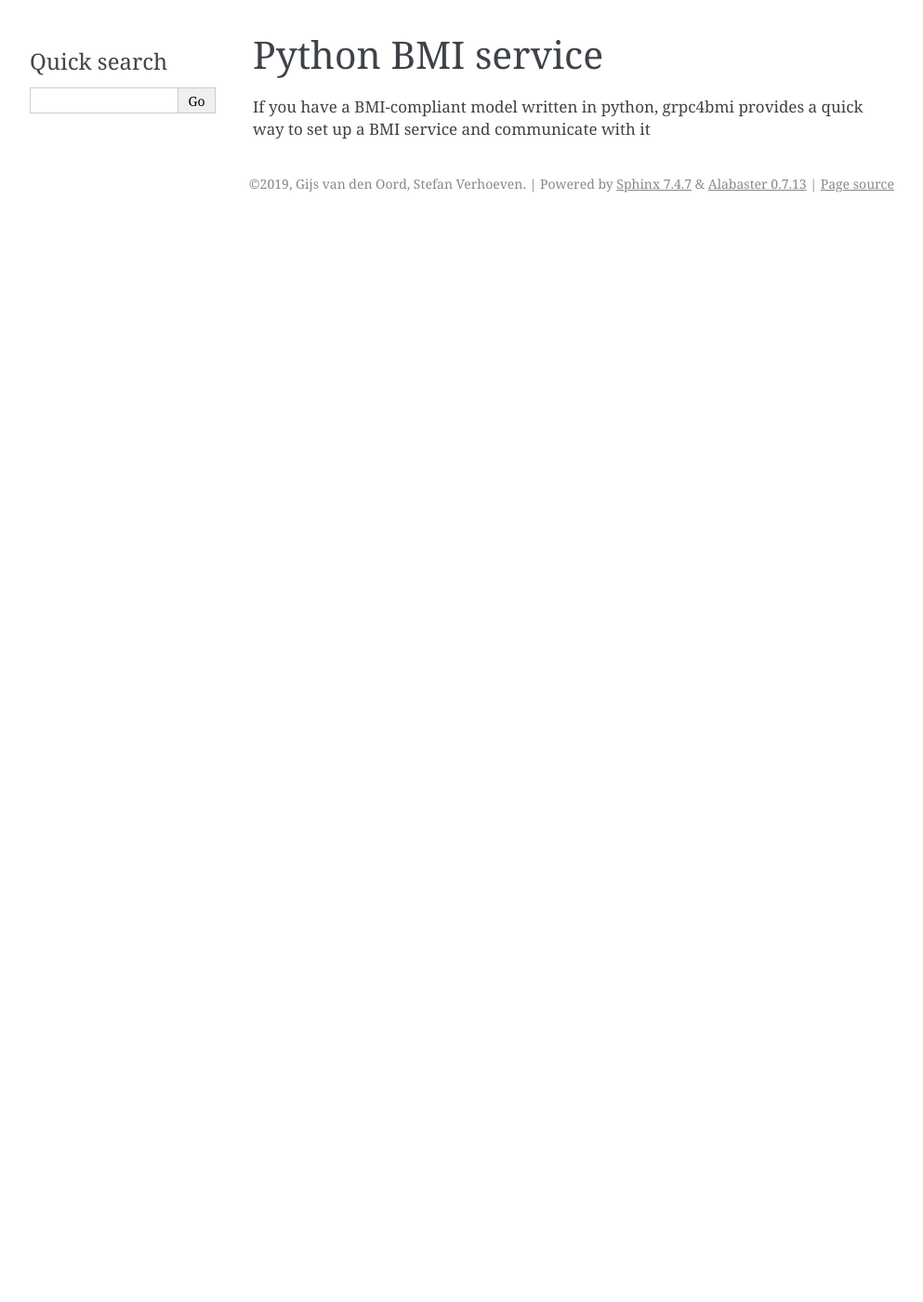
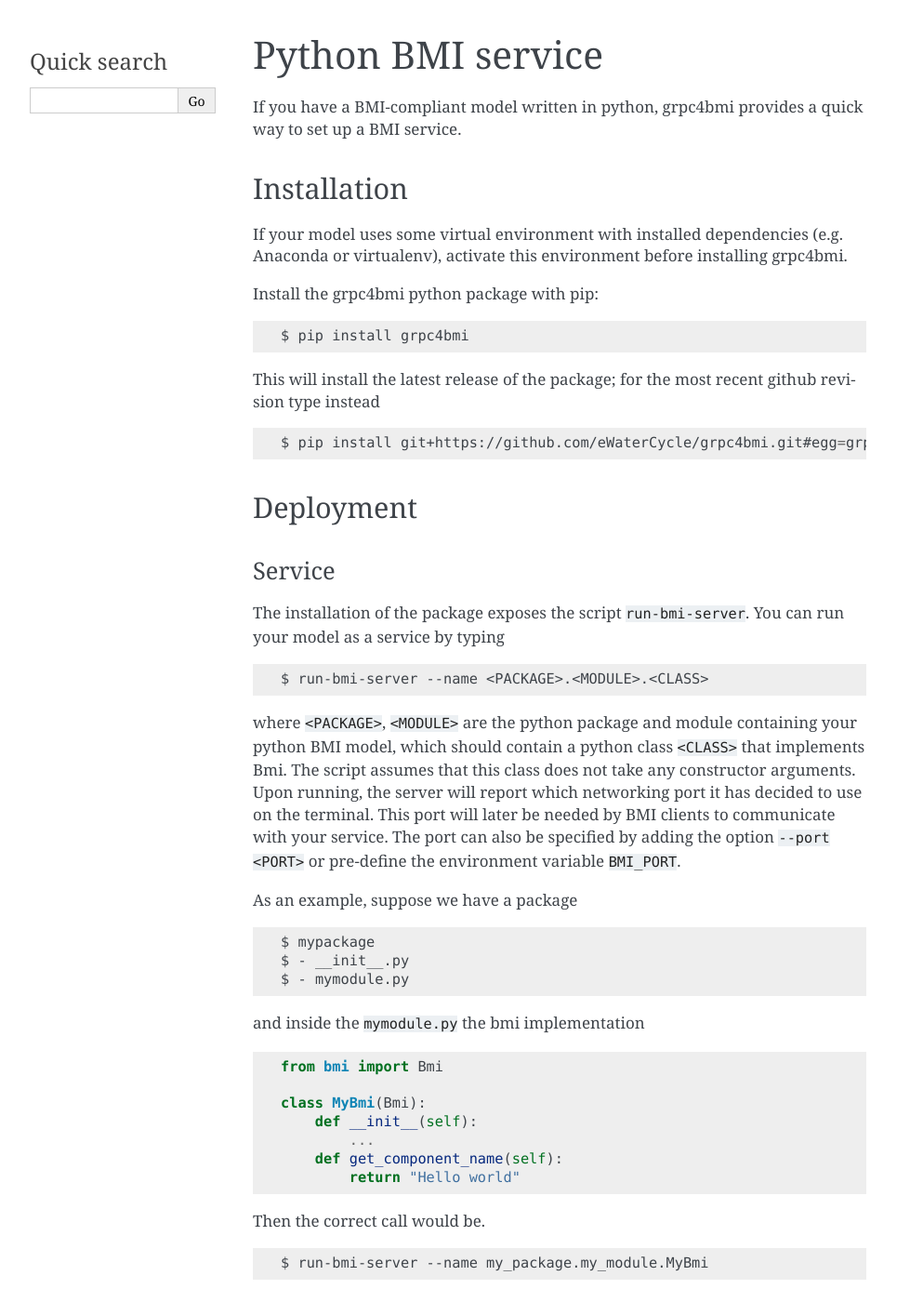
Before and after one commit to eWaterCycle/grpc4bmi, a Sphinx documentation site: the page built from docs/python.rst, in a window 1280 px wide and 1400 px high. Shown: the whole window at 93% size, without its empty margins (148-1141 px from the left). Built offline with Sphinx 7.4.7, drawn with Linux system fonts in a browser that asks for light colours; some of the changed text lies outside the part shown.

Commit message:
Added more python docs

```diff
--- a/docs/introduction.rst
+++ b/docs/introduction.rst
@@ -1,6 +1,6 @@
 Introduction
 ============
 
-This software allows you to wrap your BMI implementation (https://github.com/csdms/bmi) in a server process and communicate with it via the included python client. The communication is serialized to protocol buffers by GRPC (https://grpc.io/) and occurs over network ports. On the server side, we support BMI implementations in :ref:`python <pythonservice>`, R or C/C++. Fortran models will need to be wrapped in C-implementation of the BMI. On the client side, we expose the python BMI (https://github.com/csdms/bmi-python/).
+The Basic Modeling Interface (BMI, see https://github.com/csdms/bmi) is a multi-language library interface tailored to earth system models. This software allows you to wrap a BMI implementation in a server process and communicate with it via the included python client. The communication is serialized to protocol buffers by GRPC (https://grpc.io/) and occurs over network ports. On the server side, we support BMI implementations in :ref:`python <pythonservice>`, R or C/C++. Fortran models need to be linked against the C-version of the BMI. On the client side, we expose the standard python BMI (https://github.com/csdms/bmi-python/).
 
-This setup enables you to wrap your BMI-enabled model in a container (https://www.docker.com/) and communicate with it from the host machine.
+This setup enables you to wrap your BMI-enabled model in a Docker (https://www.docker.com/) or Singularity (https://singularity.lbl.gov/) container  and communicate with it from a python process on the host machine.
--- a/docs/python.rst
+++ b/docs/python.rst
@@ -3,4 +3,98 @@
 Python BMI service
 ==================
 
-If you have a BMI-compliant model written in python, grpc4bmi provides a quick way to set up a BMI service and communicate with it
+If you have a BMI-compliant model written in python, grpc4bmi provides a quick way to set up a BMI service.
+
+Installation
+------------
+If your model uses some virtual environment with installed dependencies (e.g. Anaconda or virtualenv), activate this environment before installing grpc4bmi.
+
+Install the grpc4bmi python package with pip:
+
+.. code-block:: sh
+
+    $ pip install grpc4bmi
+
+This will install the latest release of the package; for the most recent github revision type instead
+
+.. code-block:: sh
+
+    $ pip install git+https://github.com/eWaterCycle/grpc4bmi.git#egg=grpc4bmi
+
+Deployment
+----------
+Service
+.......
+The installation of the package exposes the script ``run-bmi-server``. You can run your model as a service by typing
+
+.. code-block:: sh
+
+    $ run-bmi-server --name <PACKAGE>.<MODULE>.<CLASS>
+
+where ``<PACKAGE>``, ``<MODULE>`` are the python package and module containing your python BMI model, which should contain a python class ``<CLASS>`` that implements Bmi. The script assumes that this class does not take any constructor arguments. Upon running, the server will report which networking port it has decided to use on the terminal. This port will later be needed by BMI clients to communicate with your service. The port can also be specified by adding the option ``--port <PORT>`` or pre-define the environment variable ``BMI_PORT``.
+
+As an example, suppose we have a package
+
+.. code-block:: sh
+
+    $ mypackage
+    $ - __init__.py
+    $ - mymodule.py
+
+and inside the ``mymodule.py`` the bmi implementation
+
+.. code-block:: python
+
+    from bmi import Bmi
+
+    class MyBmi(Bmi):
+        def __init__(self):
+            ...
+        def get_component_name(self):
+            return "Hello world"
+
+Then the correct call would be.
+
+.. code-block:: sh
+
+    $ run-bmi-server --name my_package.my_module.MyBmi
+
+Client
+......
+After setting up the service, we can expose the model in a different python process. This python environment does no longer need the dependencies of the original model, it just needs the grpc4bmi package installed. With python run
+
+.. code-block:: python
+
+    import grpc
+    from grpc4bmi.bmi_grpc_client import BmiClient
+
+    mymodel = BmiClient(grpc.insecure_channel("localhost:<PORT>"))
+
+Where ``<PORT>`` is the network port used by the launched service above. For the example model above the component name will be passed from the service to the client by
+
+.. code-block:: python
+
+    print(mymodel.get_component_name())
+    Hello world
+
+Service-Client deployment
+-------------------------
+We assume that service is always dedicated to a single client, addressing a BMI model with multiple users at the same time results in undefined behavior. Therefore we have added utilities to launch the BMI server whenever a client is instantiated.
+
+Subprocess
+..........
+To launch the model service in a python subprocess, type
+
+.. code-block:: python
+
+    from grpc4bmi.bmi_client_subproc import BmiClientSubProcess
+
+    mymodel = BmiClientSubProcess(<PACKAGE>.<MODULE>.<CLASS>)
+
+To launch ``run-bmi-server`` in a python subprocess and automatically listen to the right port. Note that this requires your client to run in the same python environment as your model.
+
+Docker
+......
+
+Singularity
+...........
```
